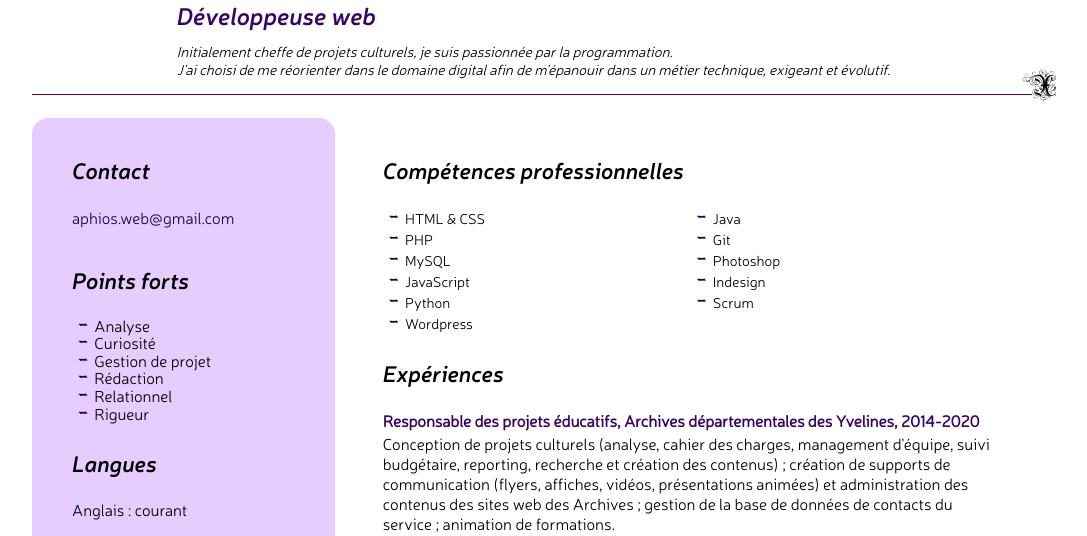
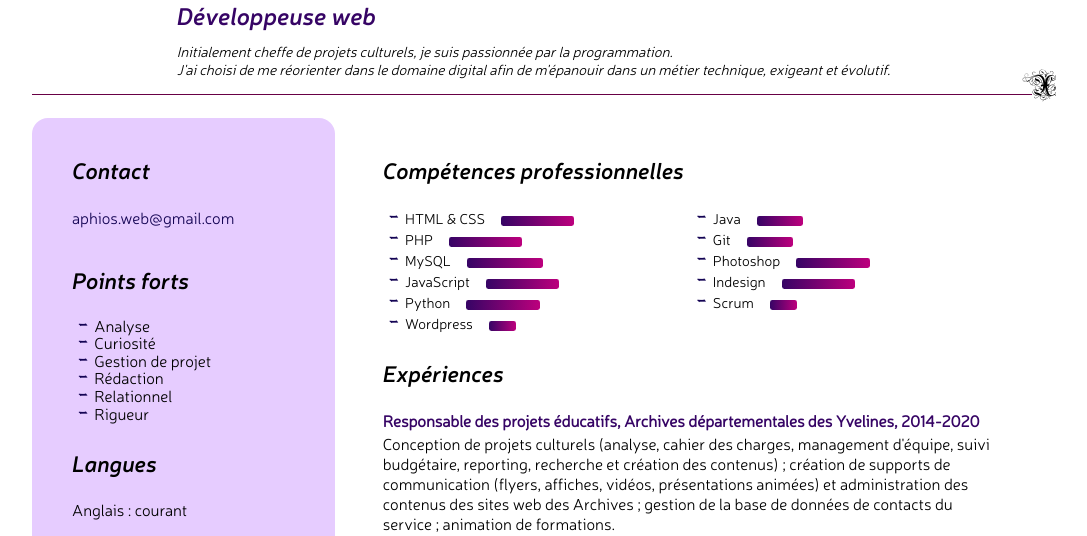
Before and after one commit to Aphios/Aphios_webpage, a PHP site: page /cv.php in a window 1280 px wide. Shown: the part 446-982 px from the top of the page, without its empty margins (96-1183 px from the left). Run offline with PHP 8.4, Linux system fonts and the light colour scheme.

Commit message:
added progress bars on resume

```diff
--- a/cv.php
+++ b/cv.php
@@ -67,17 +67,17 @@
 	        <article>
 		       <h3>Compétences professionnelles</h3>
 		       <ul>
-		           <li>HTML & CSS</li>
-			       <li>PHP</li>
-				   <li>MySQL</li>
-				   <li>JavaScript</li>
-			       <li>Python</li>
-			       <li>Wordpress</li>
-			       <li>Java</li>
-				   <li>Git</li>
-			       <li>Photoshop</li>
-			       <li>Indesign</li>
-			       <li>Scrum</li>
+		           <li>HTML & CSS<span class="progress-bar-3">***</span></li>
+			       <li>PHP<span class="progress-bar-3">***</span></li>
+				   <li>MySQL<span class="progress-bar-2"><**/span></li>
+				   <li>JavaScript<span class="progress-bar-3">***</span></li>
+			       <li>Python<span class="progress-bar-3">***</span></li>
+			       <li>Wordpress<span class="progress-bar-1">*</span></li>
+			       <li>Java<span class="progress-bar-2">**</span></li>
+				   <li>Git<span class="progress-bar-2">**</span></li>
+			       <li>Photoshop<span class="progress-bar-3">***</span></li>
+			       <li>Indesign<span class="progress-bar-3">***</span></li>
+			       <li>Scrum<span class="progress-bar-1">*</span></li>
 			    </ul>
 		    </article>
 
--- a/styles.css
+++ b/styles.css
@@ -516,6 +516,21 @@ hr:after{
 
 }
 
+.progress-bar-1, .progress-bar-2, .progress-bar-3{
+	height: 0.8em;
+	border-radius:0.3em;
+	background: linear-gradient(0.25turn, #360465, #bc007d);
+	color:rgba(255, 255, 255, 0);
+	font-size: 0.5rem;
+	margin-left: 2em;
+}
+
+.progress-bar-1{padding-left:3em;}
+
+.progress-bar-2{padding-left:5em;}
+
+.progress-bar-3{padding-left:8em;}
+
 /* Ecran de moins de 1275 px de large */
 
 @media screen and (max-width: 1275px){
@@ -663,7 +678,11 @@ hr:after{
 
 	#cv_intro h2{font-size:1.8rem;}
 
-	#cv_intro h3{font-size:1.4rem}
+	#cv_intro h3{font-size:1.4rem;}
+
+	.progress-bar-1, .progress-bar-2, .progress-bar-3{
+		display:none;
+	}
 
 }
 
```
